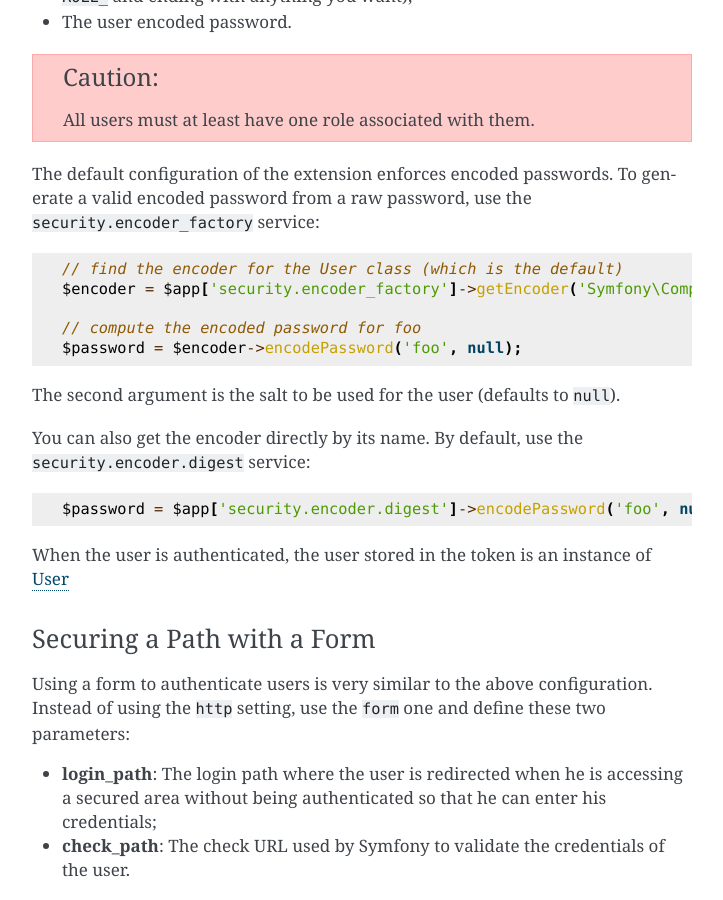
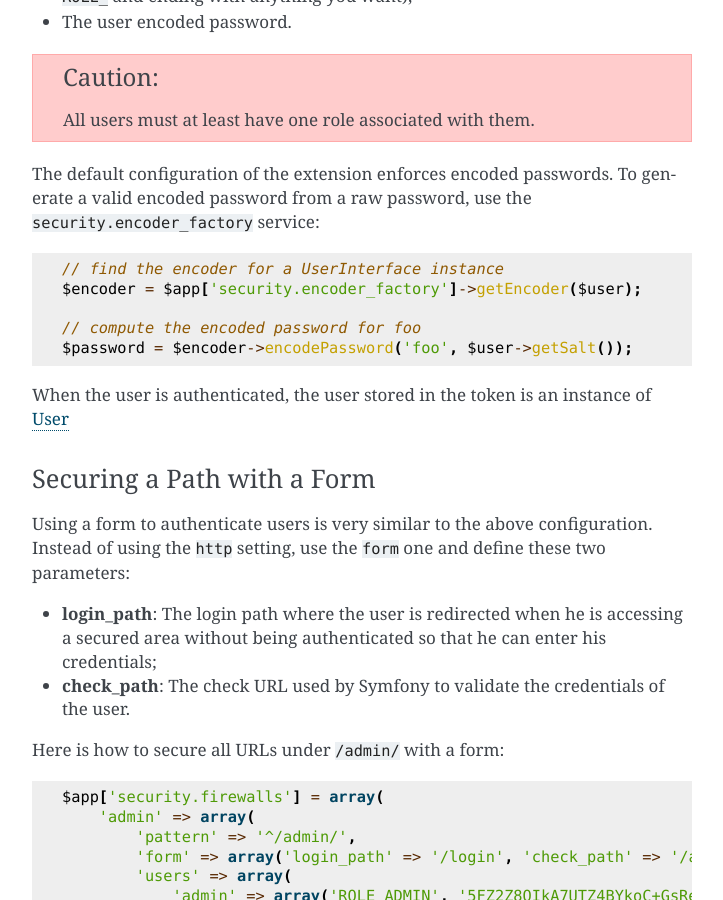
Before and after one commit to silexphp/Silex, a Sphinx documentation site: the page built from doc/providers/security.rst, in a window 1280 px wide and 900 px high, scrolled down 2454 px. Shown: the whole window, without its empty margins (388-1111 px from the left). Built offline with Sphinx 7.4.7, drawn with Linux system fonts in a browser that asks for light colours.

Commit message:
fixed information about the security encoder factory

```diff
--- a/doc/providers/security.rst
+++ b/doc/providers/security.rst
@@ -129,19 +129,11 @@
 generate a valid encoded password from a raw password, use the
 ``security.encoder_factory`` service::
 
-    // find the encoder for the User class (which is the default)
-    $encoder = $app['security.encoder_factory']->getEncoder('Symfony\Component\Security\Core\User\User');
+    // find the encoder for a UserInterface instance
+    $encoder = $app['security.encoder_factory']->getEncoder($user);
 
     // compute the encoded password for foo
-    $password = $encoder->encodePassword('foo', null);
-
-The second argument is the salt to be used for the user (defaults to
-``null``).
-
-You can also get the encoder directly by its name. By default, use the
-``security.encoder.digest`` service::
-
-    $password = $app['security.encoder.digest']->encodePassword('foo', null);
+    $password = $encoder->encodePassword('foo', $user->getSalt());
 
 When the user is authenticated, the user stored in the token is an instance of
 `User
```
